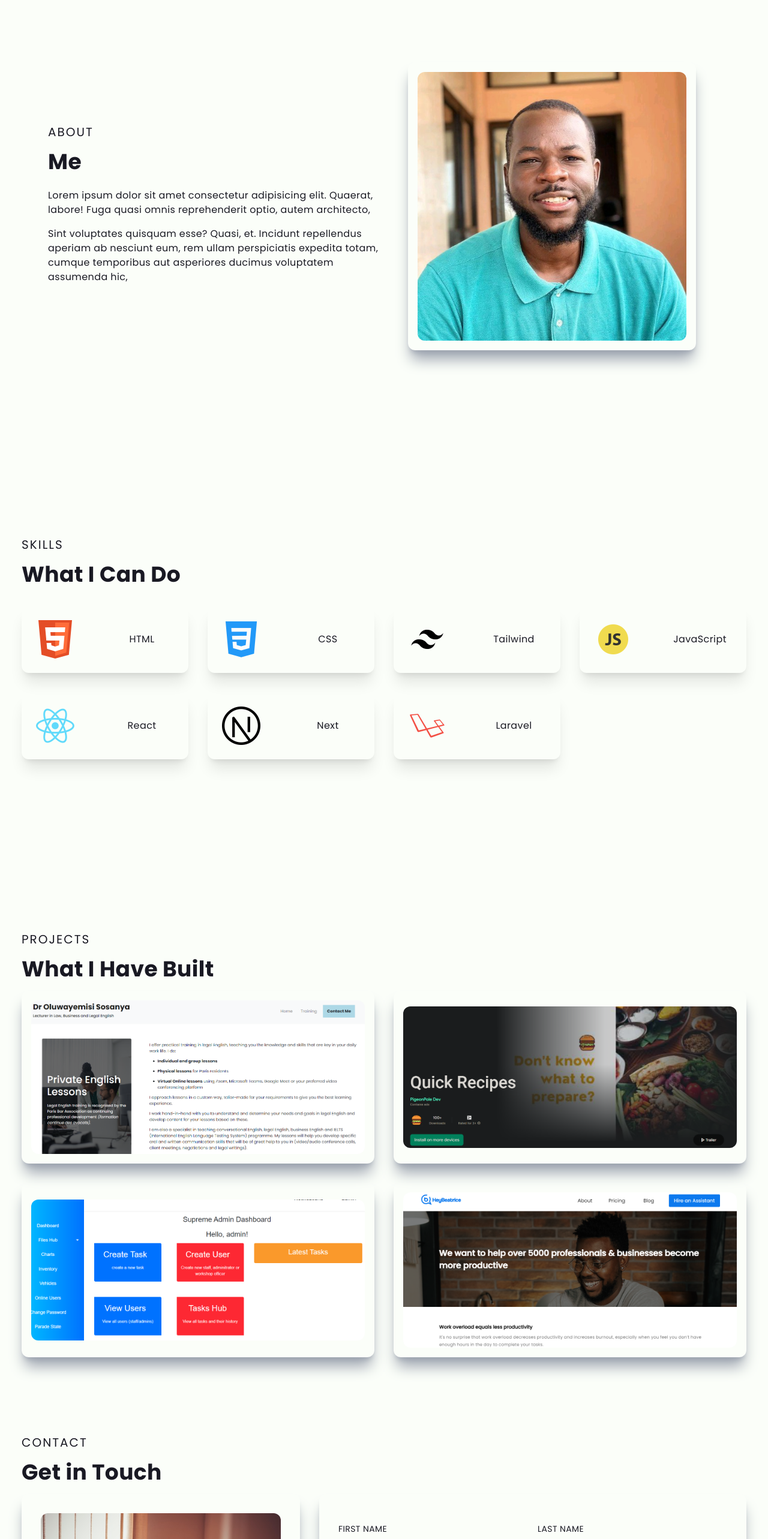
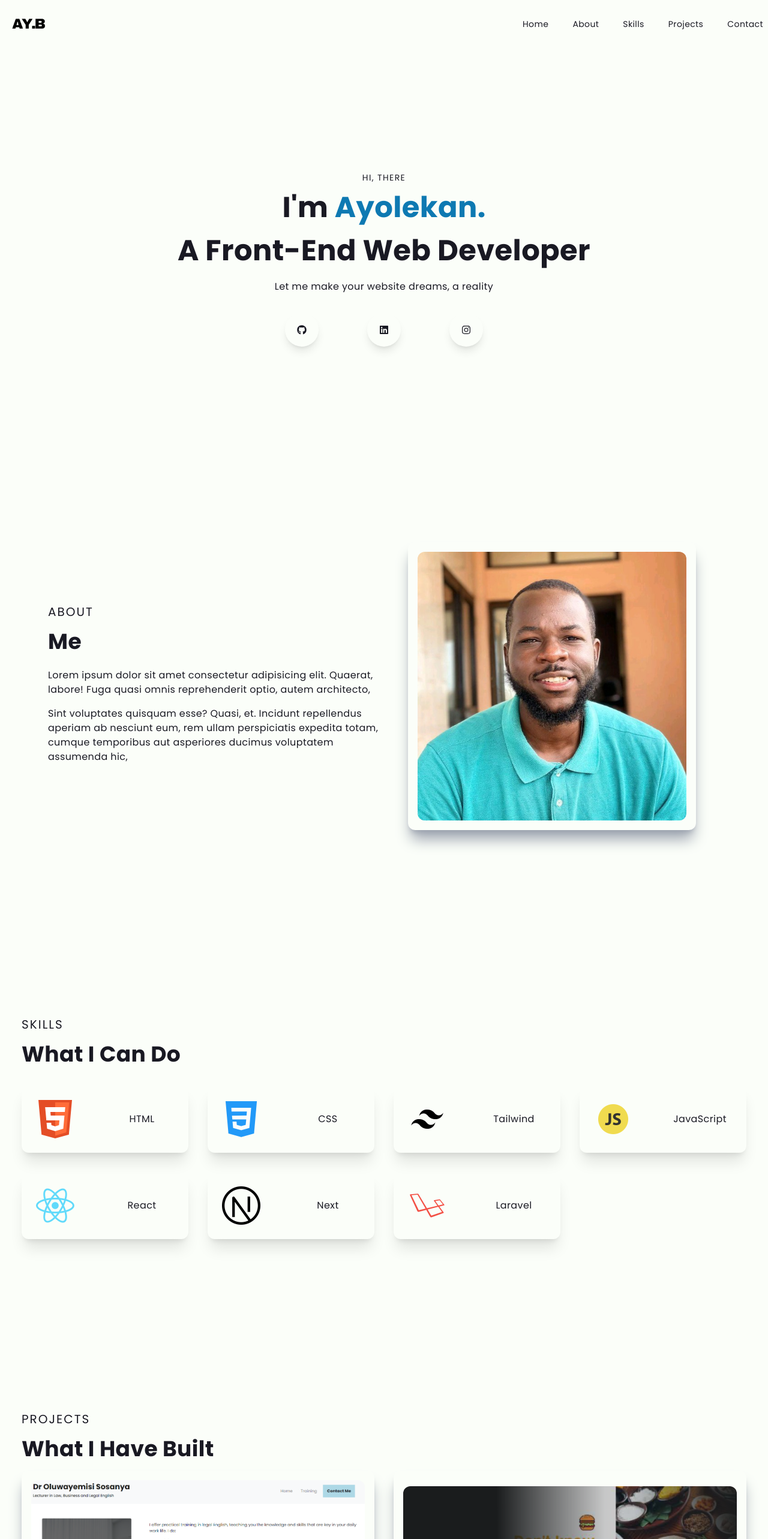
Before and after one commit to beesswag/portofolio, a Next.js app: page / in a window 1280 px wide. Shown: the top 2566 px of the page at 60% size. Built offline with nearby package versions, Linux system fonts and the light colour scheme.

Commit message:
Update page.js

```diff
--- a/app/page.js
+++ b/app/page.js
@@ -8,10 +8,11 @@ import Navbar from '@/components/Navbar';
 export default function Home() {
   return (
     <>
+      <Navbar />
+      <Hero />
       <About />
       <Skills />
       <Project />
-      <Contact />
     </>
   )
 }
```
